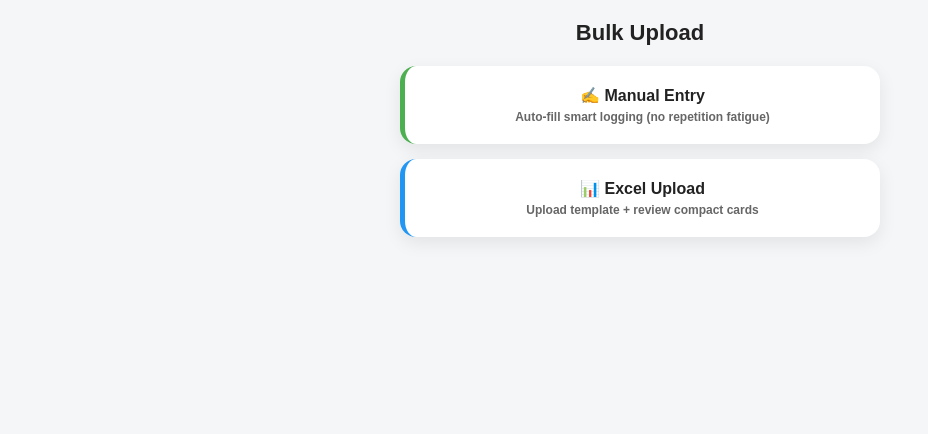
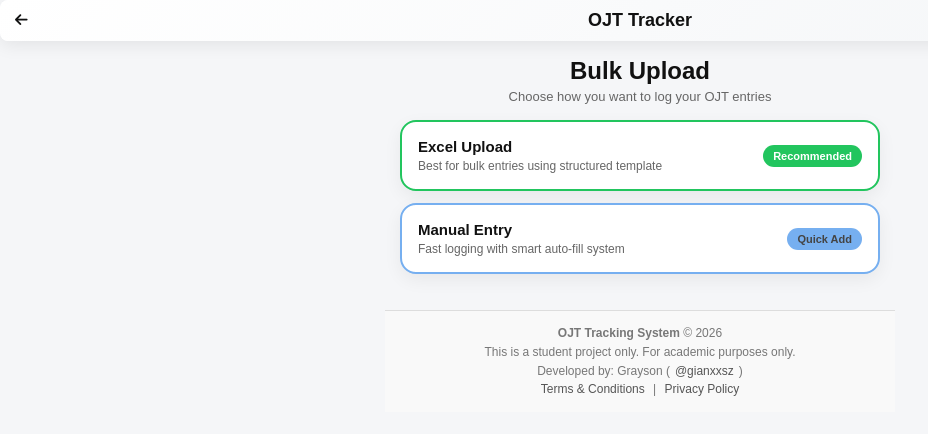
Before and after one commit to gianfrancoclrxs-svg/ojt-tracker, a website: page bulk-logs.html in a window 1280 px wide. Shown: the whole page, without its empty margins (0-928 px from the left). Drawn offline with Linux system fonts and the light colour scheme.

Commit message:
Version 2.3.14

```diff
--- a/bulk-logs.html
+++ b/bulk-logs.html
@@ -1,76 +1,171 @@
 <!DOCTYPE html>
-<html>
+<html lang="en">
 <head>
 <meta charset="UTF-8">
-<title>Bulk Logs</title>
+<meta name="viewport" content="width=device-width, initial-scale=1.0">
+<title>Bulk Upload</title>
 
 <link rel="stylesheet" href="/assets/css/style.css">
+<link rel="stylesheet" href="https://cdnjs.cloudflare.com/ajax/libs/font-awesome/6.5.1/css/all.min.css">
 
 <style>
+
 body {
   margin:0;
-  font-family:Arial;
+  font-family: Arial, sans-serif;
   background:#f5f6f8;
+  color:#111;
 }
 
 .container {
-  max-width:480px;
+  max-width: 480px;
   margin:auto;
-  padding:20px;
+  padding:16px;
 }
 
+/* HEADER */
 .title {
-  font-size:22px;
-  font-weight:800;
-  margin-bottom:20px;
+  font-size:24px;
+  font-weight:900;
 }
 
-.card-btn {
-  background:#fff;
-  padding:20px;
-  border-radius:16px;
-  margin-bottom:15px;
-  box-shadow:0 6px 18px rgba(0,0,0,0.08);
-  cursor:pointer;
-  transition:0.2s;
-  text-align:center;
-  font-weight:700;
+.subtitle {
+  font-size:13px;
+  color:#666;
+  margin-top:4px;
+  margin-bottom:16px;
 }
 
-.card-btn:hover {
-  transform:scale(1.02);
+/* CARD LIST */
+.list {
+  display:flex;
+  flex-direction:column;
+  gap:12px;
 }
 
-.manual { border-left:5px solid #4caf50; }
-.excel { border-left:5px solid #2196f3; }
+/* BASE CARD */
+.option {
+  background:#fff;
+  border-radius:16px;
+  padding:16px;
 
-.small {
+  display:flex;
+  align-items:center;
+  justify-content:space-between;
+
+  border:1px solid #e5e5e5;
+  box-shadow: 0 6px 18px rgba(0,0,0,0.06);
+
+  cursor:pointer;
+  transition:0.2s ease;
+}
+
+.option:hover {
+  transform:translateY(-3px);
+  box-shadow:0 10px 25px rgba(0,0,0,0.10);
+}
+
+/* LEFT */
+.left {
+  display:flex;
+  flex-direction:column;
+  gap:4px;
+}
+
+.name {
+  font-size:15px;
+  font-weight:800;
+  text-align: left;
+}
+
+.desc {
   font-size:12px;
   color:#666;
-  margin-top:5px;
 }
+
+/* TAGS */
+.tag {
+  font-size:11px;
+  font-weight:700;
+  padding:5px 10px;
+  border-radius:999px;
+  background:#111;
+  color:#fff;
+}
+
+/* SOFT TAG */
+.tag-soft {
+  font-size:11px;
+  font-weight:700;
+  padding:5px 10px;
+  border-radius:999px;
+  background:#f1f3f5;
+  color:#444;
+}
+
+/* EXCEL RECOMMENDED */
+.excel {
+  border:2px solid #22c55e;
+  position:relative;
+}
+
+.manual {
+  border:2px solid #76aff0;
+  position:relative;
+}
+
+/* ICON */
+.icon {
+  font-size:18px;
+  color:#666;
+}
+
 </style>
 </head>
 
 <body>
 
+<div id="topBarContainer"></div>
+
 <div class="container">
 
   <div class="title">Bulk Upload</div>
+  <div class="subtitle">Choose how you want to log your OJT entries</div>
 
-  <!-- MANUAL -->
-  <div class="card-btn manual" onclick="location.href='manual.html'">
-    ✍️ Manual Entry
-    <div class="small">Auto-fill smart logging (no repetition fatigue)</div>
-  </div>
+  <div class="list">
 
-  <!-- EXCEL -->
-  <div class="card-btn excel" onclick="location.href='excel.html'">
-    📊 Excel Upload
-    <div class="small">Upload template + review compact cards</div>
+    <!-- EXCEL (RECOMMENDED) -->
+    <div class="option excel" onclick="location.href='excel.html'">
+
+      <div class="left">
+        <div class="name">Excel Upload</div>
+        <div class="desc">Best for bulk entries using structured template</div>
+      </div>
+
+      <div class="tag" style="background:#22c55e;">Recommended</div>
+
+    </div>
+
+    <!-- MANUAL -->
+    <div class="option manual" onclick="location.href='manual.html'">
+
+      <div class="left">
+        <div class="name">Manual Entry</div>
+        <div class="desc">Fast logging with smart auto-fill system</div>
+      </div>
+
+      <div class="tag-soft" style="background:#76aff0;">Quick Add</div>
+
+    </div>
+
   </div>
 
 </div>
 
+<!-- SCRIPTS -->
+<script src="/assets/js/app.js"></script>
+<script src="/assets/js/components/topbar.js"></script>
+<script src="/assets/js/components/footer.js"></script>
+
 </body>
 </html>
```
